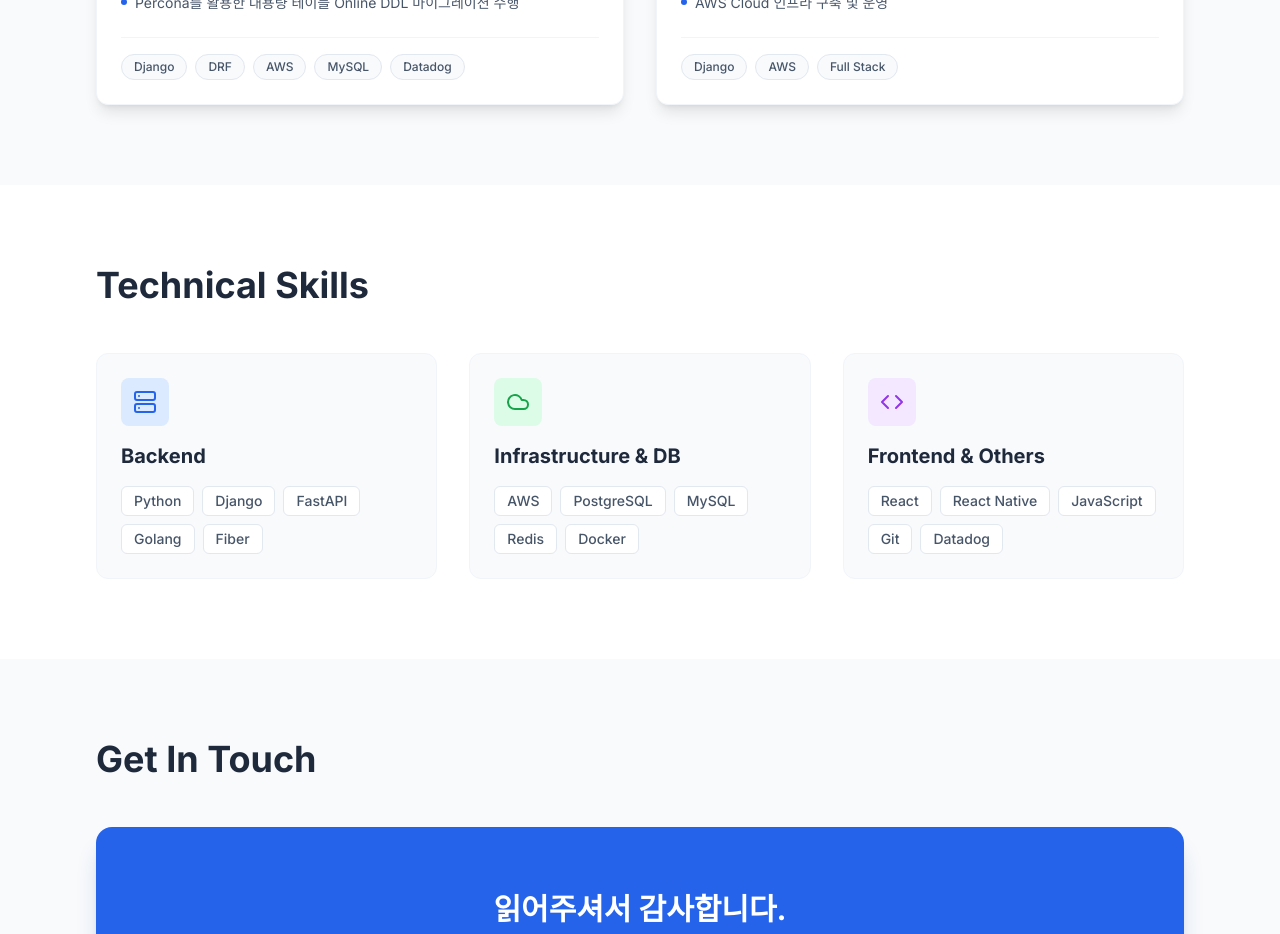
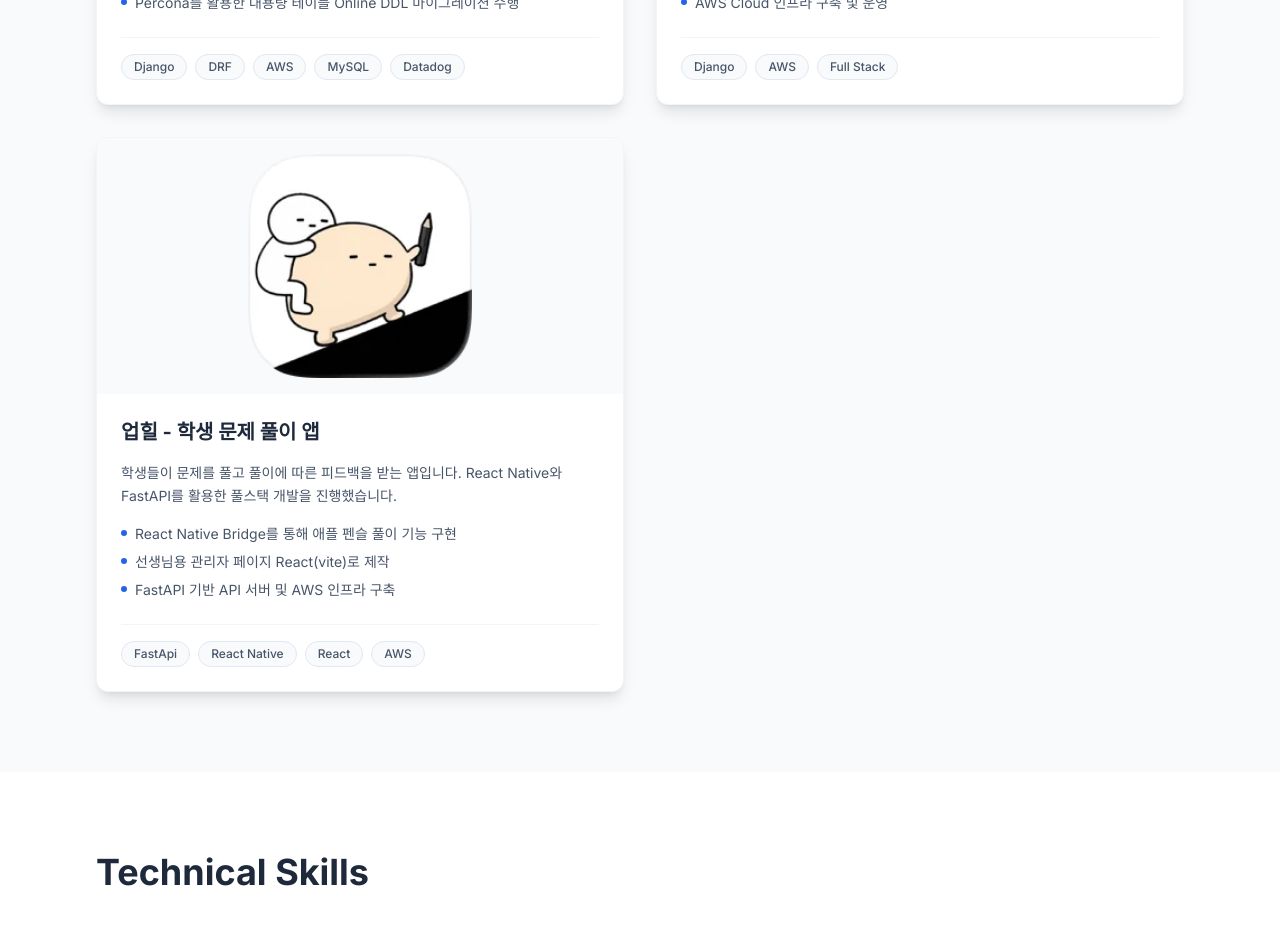
Before and after one commit to adventureshin/devshin-website, a React (Vite) app: page / in a window 1280 px wide. Shown: the part 2460-3394 px from the top of the page. Built offline with nearby package versions, Linux system fonts and the light colour scheme; the HTML template or start-up script is replaced by a standard one.

Commit message:
plus uphill project

```diff
--- a/src/App.jsx
+++ b/src/App.jsx
@@ -357,7 +357,22 @@ function App() {
               "AWS Cloud 인프라 구축 및 운영"
             ]}
             tags={["Django", "AWS", "Full Stack"]}
-            links={[]} // 링크 정보가 없어서 비워둠
+            links={[]}
+          />
+
+          <ProjectCard
+            title="업힐 - 학생 문제 풀이 앱"
+            description="학생들이 문제를 풀고 풀이에 따른 피드백을 받는 앱입니다. React Native와 FastAPI를 활용한 풀스택 개발을 진행했습니다."
+            image="/uphill.webp"
+            details={[
+              "React Native Bridge를 통해 애플 펜슬 풀이 기능 구현",
+              "선생님용 관리자 페이지 React(vite)로 제작",
+              "FastAPI 기반 API 서버 및 AWS 인프라 구축"
+            ]}
+            tags={["FastApi", "React Native", "React", "AWS"]}
+            links={[
+              { type: "App Store", url: "https://apps.apple.com/kr/app/%EC%97%85%ED%9E%90/id6756876879", icon: <Smartphone size={20} /> }
+            ]}
           />
         </div>
       </Section>
```
Also changed, not shown: public/uphill.webp (added).
